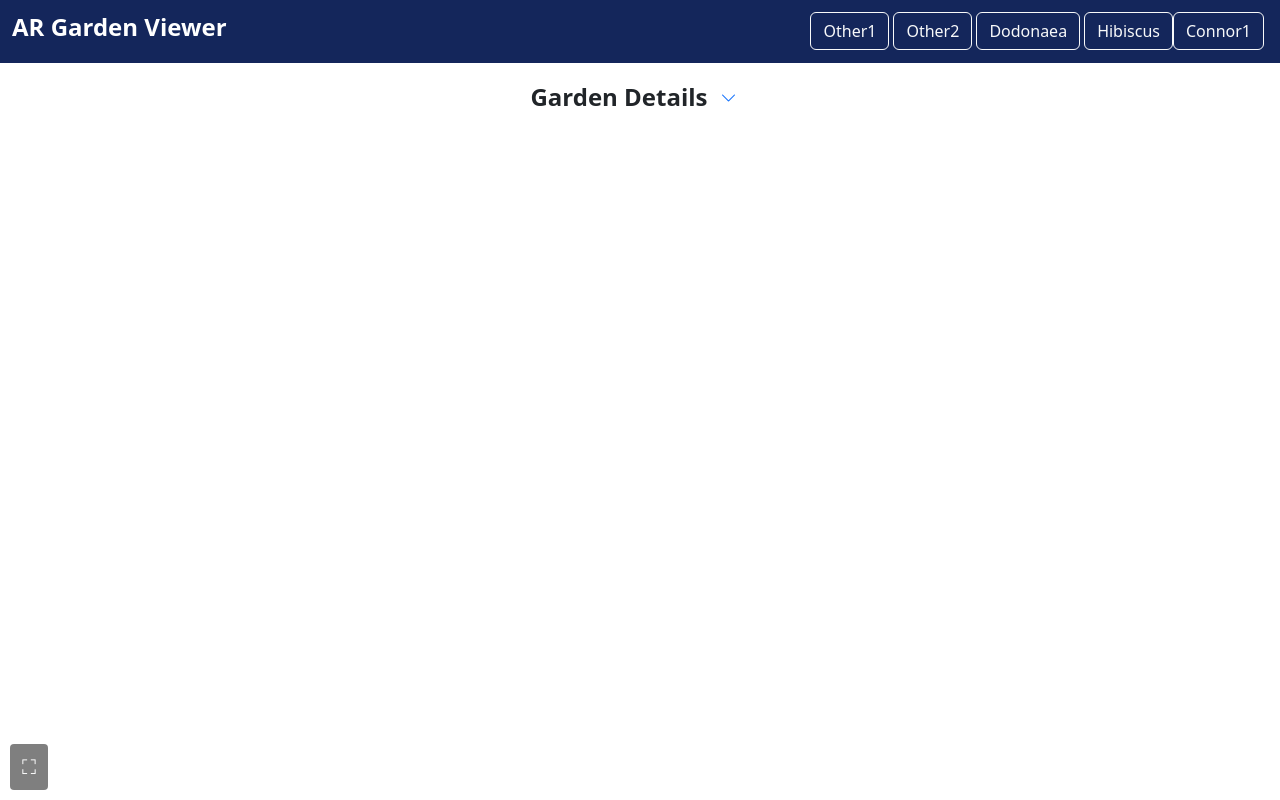
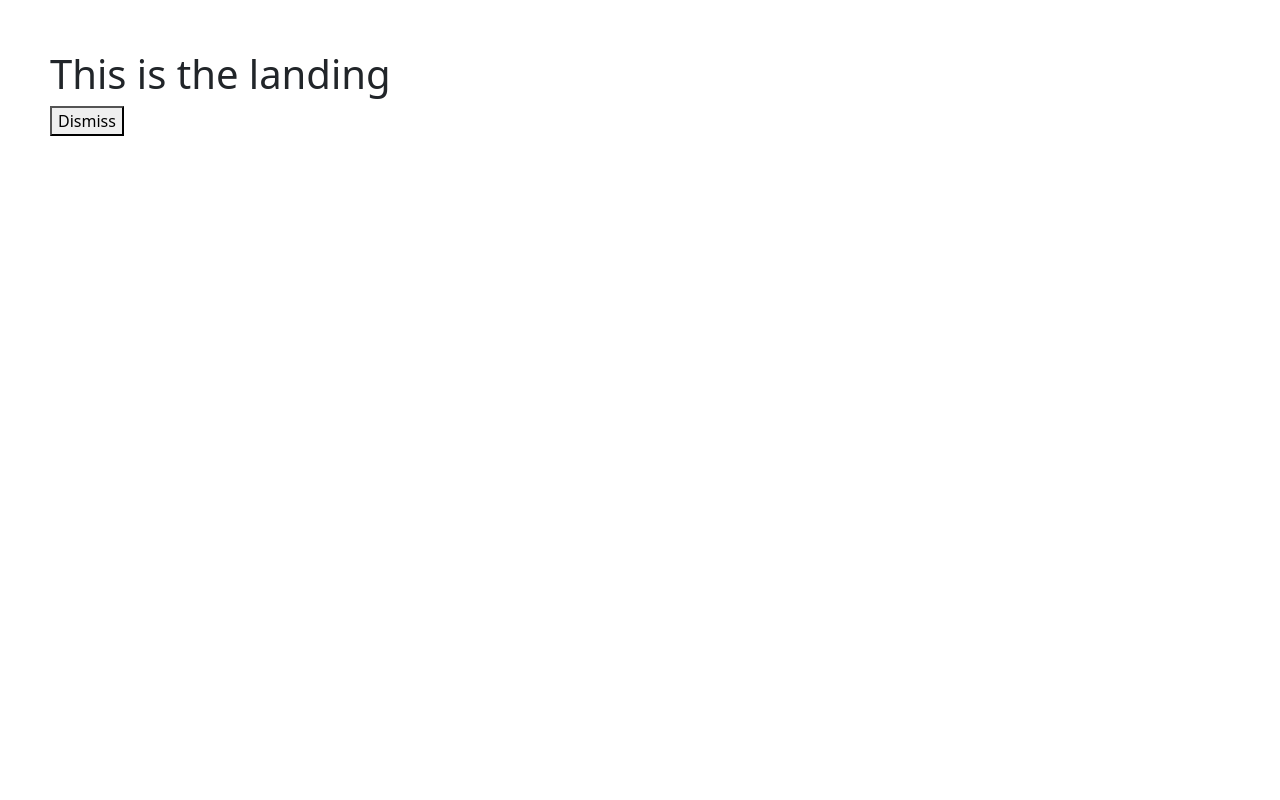
Before and after one commit to Skylerwiernik/pphar, a website: page versionSantiago.html in a window 1280 px wide. Drawn offline with nearby package versions, Linux system fonts and the light colour scheme.

Commit message:
Landing page

```diff
--- a/versionSantiago.html
+++ b/versionSantiago.html
@@ -52,9 +52,32 @@
       #fullscreen-button:hover {
           background: rgba(0, 0, 0, 0.7);
       }
+
+      .landing {
+        z-index: 1;
+        position: absolute;
+        width: 100vw;
+        height: 100vh;
+        overflow: hidden;
+        background-color: white;
+        padding: 50px;
+      }
   </style>
 </head>
 <body class="d-flex flex-column" style="height: 100vh;">
+
+<div class="landing" id="landing">
+  <h1>This is the landing</h1>
+  <button onclick="dismissLanding()">Dismiss</button>
+  <model-viewer
+          ar
+          ar-modes="scene-viewer webxr quick-look"
+          shadow-intensity="1"
+          auto-rotate
+          src="https://static.wixstatic.com/3d/c183c2_fe5307996b3e492ea858704080e05d48.glb"
+          max-camera-orbit= 'auto 100deg auto'>
+  </model-viewer>
+</div>
 
 <nav class="navbar navbar-expand-lg navbar-dark navbar-custom">
   <div class="container-fluid">
@@ -124,6 +147,10 @@
   const fullscreenButton = document.getElementById('fullscreen-button');
   let currentInfo = 'Dodonaea';
 
+  function dismissLanding() {
+    document.getElementById('landing').style.display = 'none';
+  }
+
   function setModel(type) {
     const viewer = document.getElementById('garden-viewer');
     switch (type) {
```
